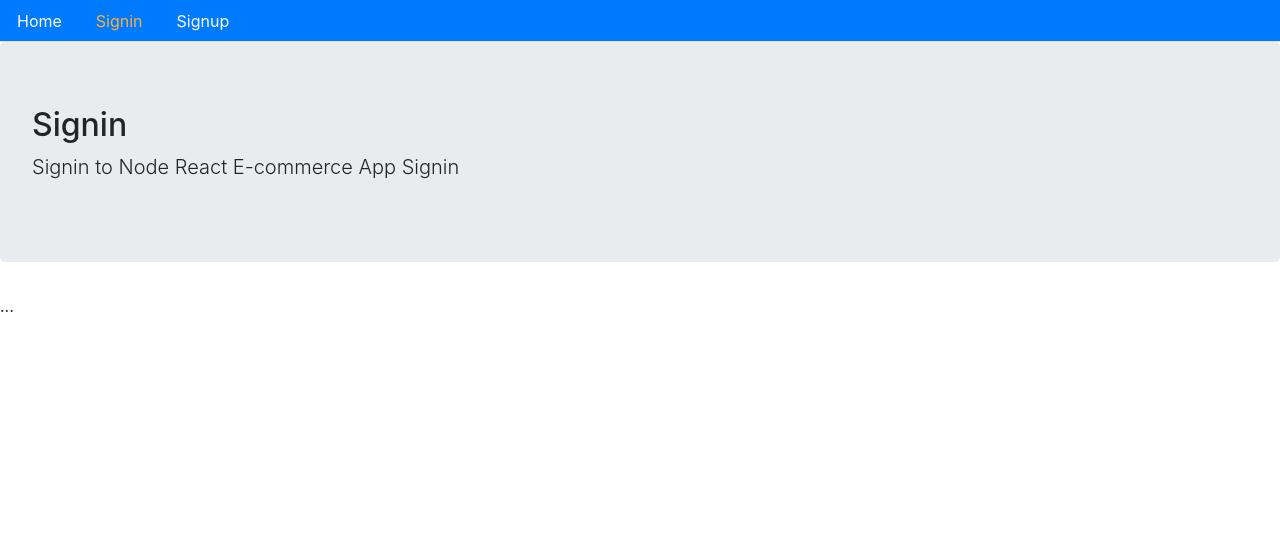
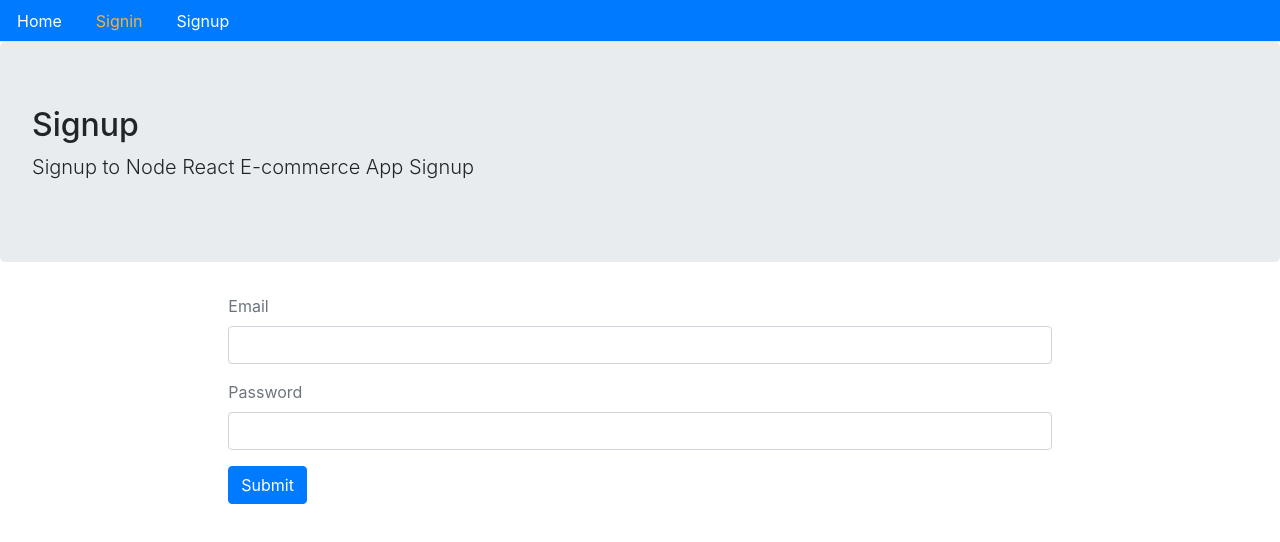
Before and after one commit to millord/reactEcommerce, a React (Create React App) app: page /signin in a window 1280 px wide. Shown: the top 542 px of the page. Built offline with nearby package versions, Linux system fonts and the light colour scheme.

Commit message:
added the signin component

```diff
--- /dev/null
+++ b/src/core/auth/index.js
@@ -0,0 +1,35 @@
+import { API } from "../../config";
+
+export const signup = user => {
+  return fetch(`${API}/signup`, {
+    method: "POST",
+    headers: {
+      Accept: "application/json",
+      "Content-Type": "application/json"
+    },
+    body: JSON.stringify(user)
+  })
+    .then(response => {
+      return response.json();
+    })
+    .catch(err => {
+      console.log(err);
+    });
+};
+
+export const signin = user => {
+  return fetch(`${API}/signin`, {
+    method: "POST",
+    headers: {
+      Accept: "application/json",
+      "Content-Type": "application/json"
+    },
+    body: JSON.stringify(user)
+  })
+    .then(response => {
+      return response.json();
+    })
+    .catch(err => {
+      console.log(err);
+    });
+};
--- a/src/user/Signin.js
+++ b/src/user/Signin.js
@@ -1,13 +1,99 @@
-import React from "react";
+import React, { useState } from "react";
+import { Redirect } from "react-router-dom";
 import Layout from "../core/Layout";
+import { signin } from "../core/auth";
 
-const Signin = () => (
-  <Layout
-    title="Signin"
-    description="Signin to Node React E-commerce App Signin"
-  >
-    ...
-  </Layout>
-);
+const Signin = () => {
+  const [values, setValues] = useState({
+    email: "",
+    password: "",
+    error: "",
+    loading: false,
+    redirectToReferrer: false
+  });
+
+  const { email, password, error, loading, redirectToReferrer } = values;
+
+  const handleChange = name => event => {
+    setValues({ ...values, error: false, [name]: event.target.value });
+  };
+
+  const clickSubmit = event => {
+    event.preventDefault();
+    setValues({ ...values, error: false, loading: true });
+    signin({ email, password }).then(data => {
+      if (data.error) {
+        setValues({ ...values, error: data.error, loading: false });
+      } else {
+        setValues({
+          ...values,
+          redirectToReferrer: true
+        });
+      }
+    });
+  };
+
+  const signUpForm = () => {
+    return (
+      <form>
+        <div className="form-group">
+          <label className="text-muted">Email</label>
+          <input
+            onChange={handleChange("email")}
+            type="email"
+            className="form-control"
+            value={email}
+          />
+        </div>
+        <div className="form-group">
+          <label className="text-muted">Password</label>
+          <input
+            onChange={handleChange("password")}
+            type="password"
+            className="form-control"
+            value={password}
+          />
+        </div>
+        <button onClick={clickSubmit} className="btn btn-primary">
+          Submit
+        </button>
+      </form>
+    );
+  };
+
+  const showError = () => (
+    <div
+      className="alert alert-danger"
+      style={{ display: error ? "" : "none" }}
+    >
+      {error}
+    </div>
+  );
+
+  const showLoading = () =>
+    loading && (
+      <div className="alert alert-info">
+        <h2>Loading...</h2>
+      </div>
+    );
+
+  const redirectUser = () => {
+    if (redirectToReferrer) {
+      return <Redirect to="/" />;
+    }
+  };
+  return (
+    <Layout
+      title="Signup"
+      description="Signup to Node React E-commerce App Signup"
+      className="container col-md-8 offset-md-2"
+    >
+      {showLoading()}
+      {showError()}
+      {signUpForm()}
+      {redirectUser()}
+    </Layout>
+  );
+};
 
 export default Signin;
--- a/src/user/Signup.js
+++ b/src/user/Signup.js
@@ -1,7 +1,7 @@
 import React, { useState } from "react";
 import { Link } from "react-router-dom";
 import Layout from "../core/Layout";
-import { API } from "../config";
+import { signup } from "../core/auth";
 
 const Signup = () => {
   const [values, setValues] = useState({
@@ -16,23 +16,6 @@
 
   const handleChange = name => event => {
     setValues({ ...values, error: false, [name]: event.target.value });
-  };
-
-  const signup = user => {
-    return fetch(`${API}/signup`, {
-      method: "POST",
-      headers: {
-        Accept: "application/json",
-        "Content-Type": "application/json"
-      },
-      body: JSON.stringify(user)
-    })
-      .then(response => {
-        return response.json();
-      })
-      .catch(err => {
-        console.log(err);
-      });
   };
 
   const clickSubmit = event => {
```
